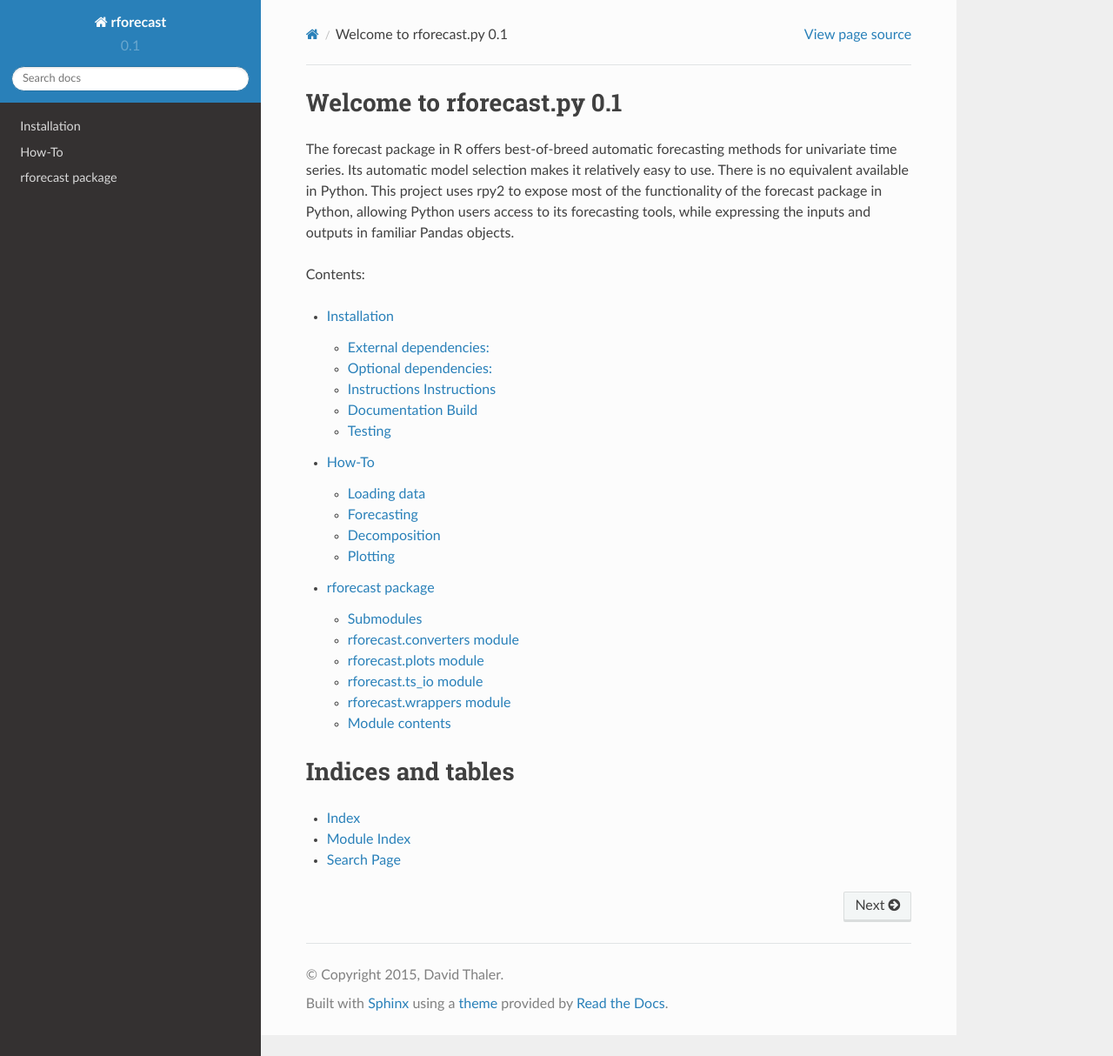
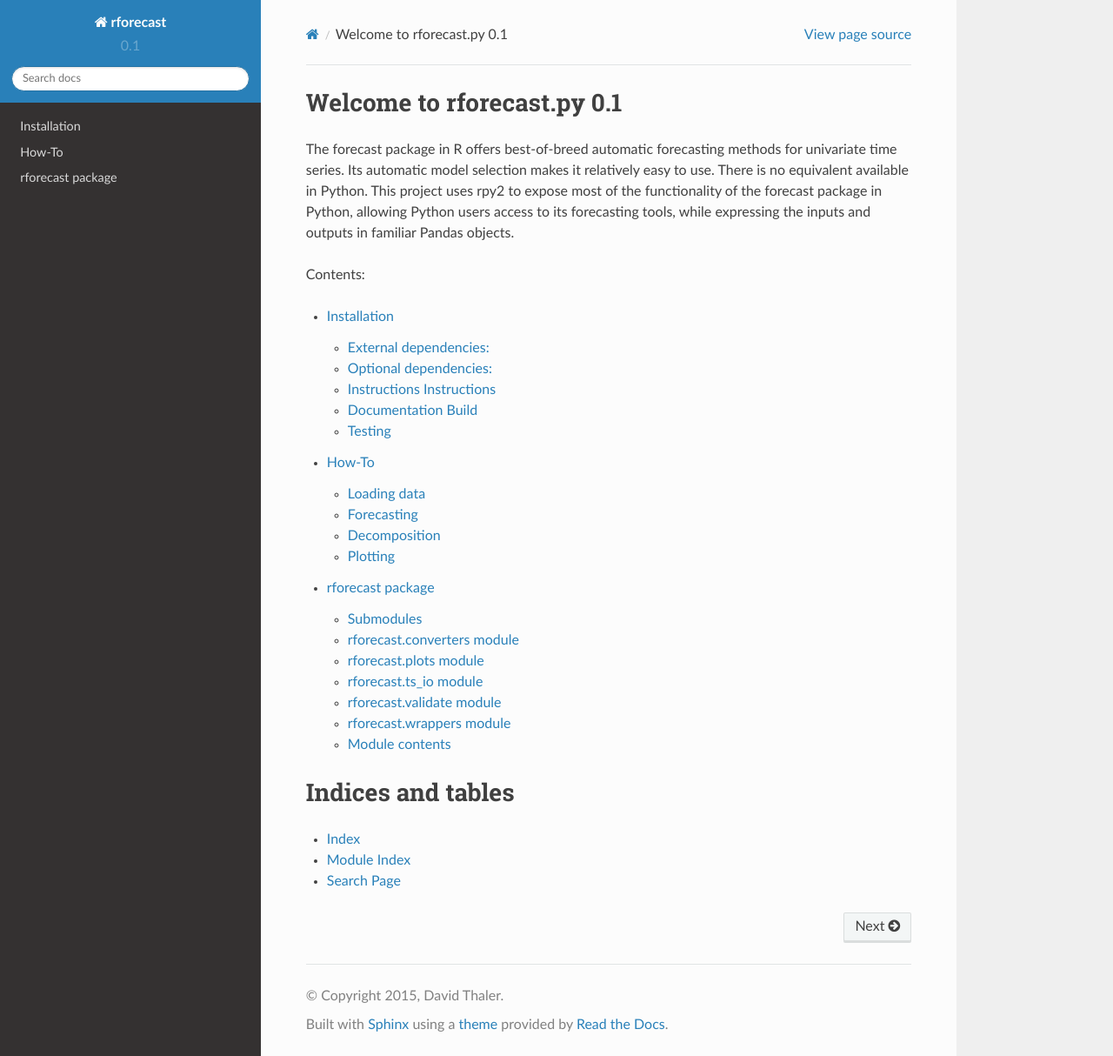
Before and after one commit to davidthaler/Python-wrapper-for-R-Forecast, a Sphinx documentation site: the page built from doc/index.rst, in a window 1280 px wide and 1214 px high. Shown: the whole window at 87% size. Built offline with Sphinx 7.4.7 and the Read the Docs theme 2.0.0, drawn with Linux system fonts in a browser that asks for light colours.

Commit message:
adding validate to doc

```diff
--- a/doc/rforecast.rst
+++ b/doc/rforecast.rst
@@ -28,6 +28,14 @@
     :undoc-members:
     :show-inheritance:
 
+rforecast.validate module
+-------------------------
+
+.. automodule:: rforecast.validate
+    :members:
+    :undoc-members:
+    :show-inheritance:
+
 rforecast.wrappers module
 -------------------------
 
```
